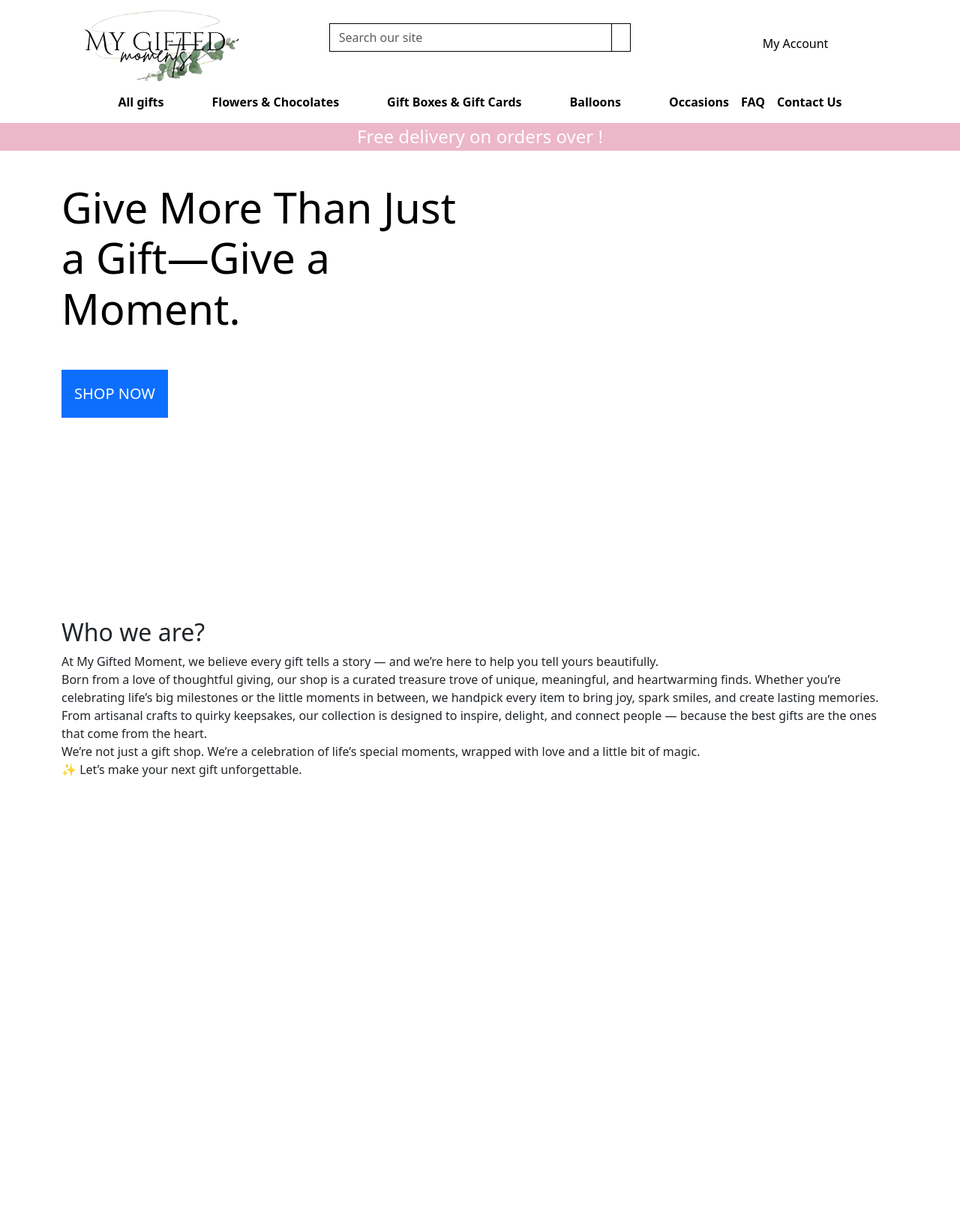
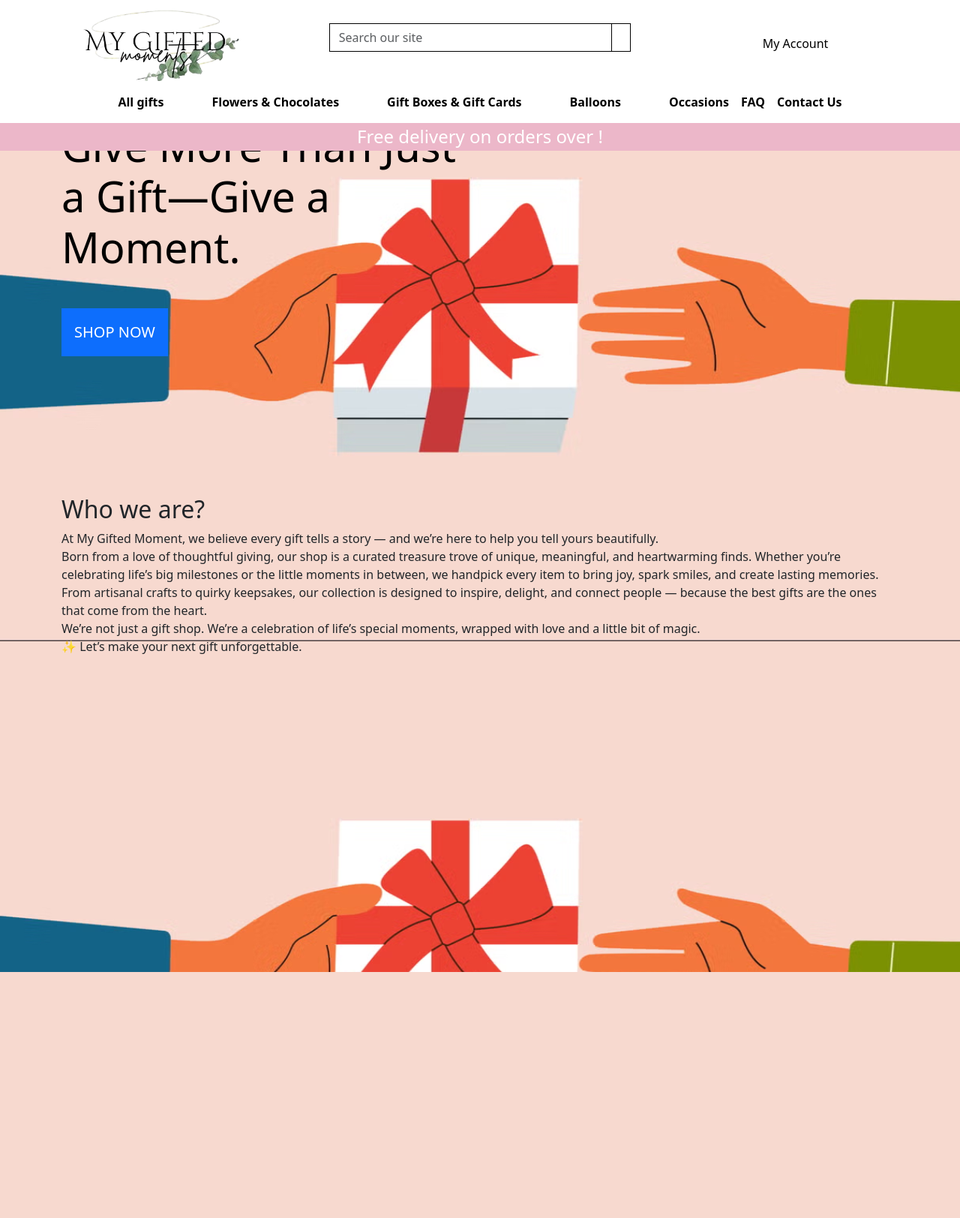
Before and after one commit to dfedyachkina/my-gifted-moments, a Django app: page / in a window 1280 px wide. Shown: the whole page at 75% size. After the commit the page ends 1296 px from the top, so only its background shows below. Run offline with Django 5.2, Linux system fonts and the light colour scheme; some libraries are stand-ins or nearby versions.

Commit message:
Add general styles in css

```diff
--- a/static/css/base.css
+++ b/static/css/base.css
@@ -1,3 +1,18 @@
+/* Global */
+
+html {
+    height: 100%;
+}
+
+body {
+    background: url('/media/homepage-backgroung.jpg.avif') no-repeat center center fixed;
+    background-size: cover;
+    height: calc(100vh - 164px);
+    color: #555;
+    font-family: 'Lato';
+}
+
+
 h1 {
     font-size: 1.5rem;
 }
```
